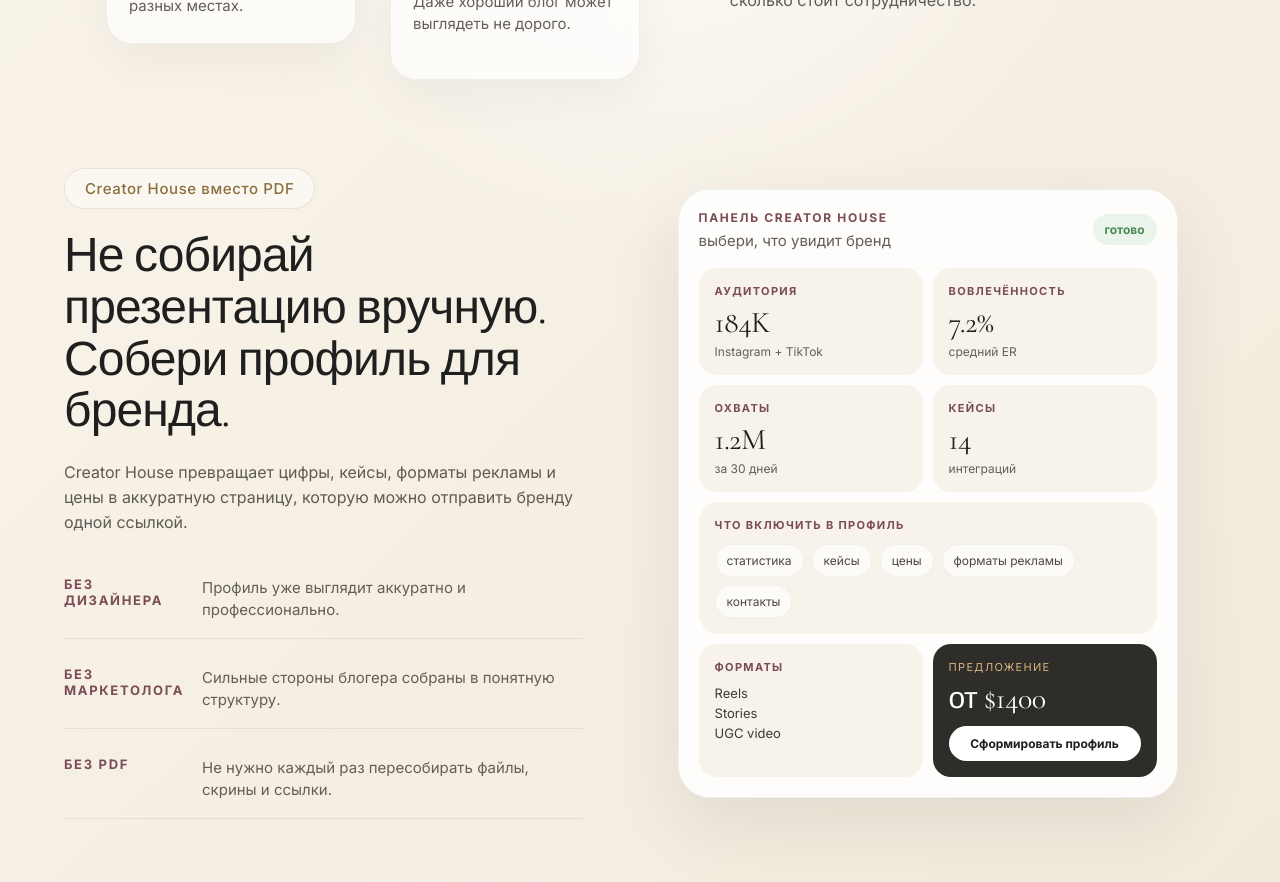
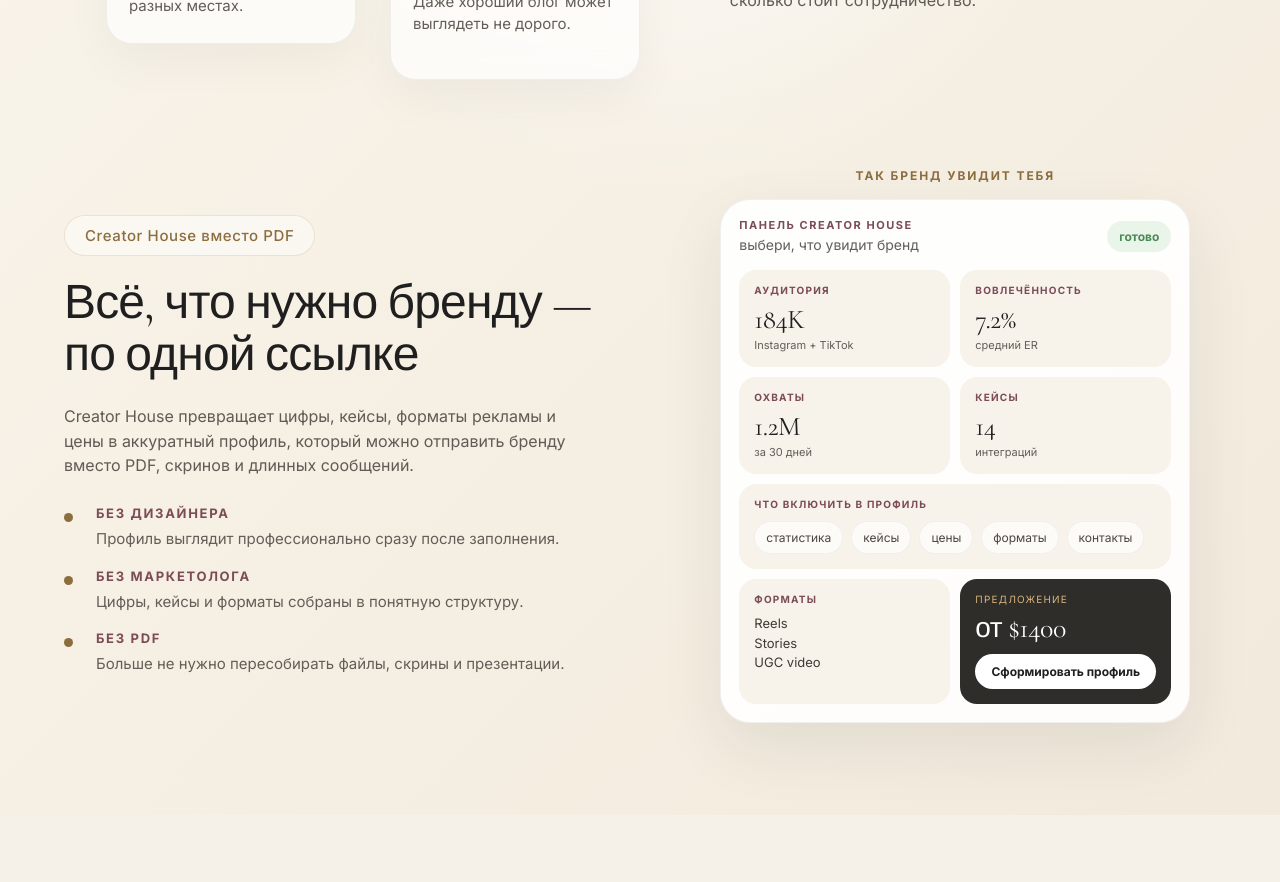
Before and after one commit to tsstish/creator-house, a Next.js app: page / in a window 1280 px wide. Shown: the part 1000-1882 px from the top of the page. After the commit the page ends 1815 px from the top, so only its background shows below. Built offline with nearby package versions, Linux system fonts and the light colour scheme.

Commit message:
Update page.tsx

```diff
--- a/app/page.tsx
+++ b/app/page.tsx
@@ -218,12 +218,14 @@
 
 {/* SHOWCASE SECTION */}
 
-<section style={{ padding: "42px 0 70px" }}>
+<section style={{ padding: "42px 0 68px" }}>
   <div
     style={{
+      maxWidth: 1160,
+      margin: "0 auto",
       display: "grid",
-      gridTemplateColumns: "minmax(420px, 0.9fr) minmax(500px, 1fr)",
-      gap: 56,
+      gridTemplateColumns: "minmax(420px, 0.95fr) minmax(420px, 0.85fr)",
+      gap: 48,
       alignItems: "center",
     }}
   >
@@ -251,11 +253,11 @@
           fontSize: 48,
           lineHeight: 1.08,
           letterSpacing: "-0.018em",
-          maxWidth: 600,
+          maxWidth: 560,
           margin: "0 0 22px",
         }}
       >
-        Не собирай презентацию вручную. Собери профиль для бренда.
+        Всё, что нужно бренду — по одной ссылке
       </h2>
 
       <p
@@ -263,72 +265,93 @@
           fontSize: 16,
           lineHeight: 1.55,
           color: "#5F5B55",
-          maxWidth: 520,
-          margin: "0 0 26px",
+          maxWidth: 510,
+          margin: "0 0 28px",
         }}
       >
-        Creator House превращает цифры, кейсы, форматы рекламы и цены в аккуратную
-        страницу, которую можно отправить бренду одной ссылкой.
+        Creator House превращает цифры, кейсы, форматы рекламы и цены в аккуратный
+        профиль, который можно отправить бренду вместо PDF, скринов и длинных сообщений.
       </p>
 
-      <div
-        style={{
-          display: "grid",
-          gap: 12,
-          maxWidth: 520,
-        }}
-      >
+      <div style={{ display: "grid", gap: 18, maxWidth: 520 }}>
         {[
-          ["Без дизайнера", "Профиль уже выглядит аккуратно и профессионально."],
-          ["Без маркетолога", "Сильные стороны блогера собраны в понятную структуру."],
-          ["Без PDF", "Не нужно каждый раз пересобирать файлы, скрины и ссылки."],
+          ["Без дизайнера", "Профиль выглядит профессионально сразу после заполнения."],
+          ["Без маркетолога", "Цифры, кейсы и форматы собраны в понятную структуру."],
+          ["Без PDF", "Больше не нужно пересобирать файлы, скрины и презентации."],
         ].map(([title, text]) => (
           <div
             key={title}
             style={{
               display: "grid",
-              gridTemplateColumns: "120px 1fr",
-              gap: 18,
+              gridTemplateColumns: "18px 1fr",
+              gap: 14,
               alignItems: "start",
-              padding: "16px 0",
-              borderBottom: "1px solid rgba(31,31,31,.08)",
             }}
           >
-            <div
+            <span
               style={{
-                fontSize: 13,
-                letterSpacing: ".13em",
-                textTransform: "uppercase",
-                color: "#7B4B56",
-                fontWeight: 700,
+                width: 9,
+                height: 9,
+                borderRadius: 99,
+                background: "#8C6D3E",
+                marginTop: 7,
               }}
-            >
-              {title}
-            </div>
+            />
 
-            <div
-              style={{
-                fontSize: 15,
-                lineHeight: 1.5,
-                color: "#625E58",
-              }}
-            >
-              {text}
+            <div>
+              <div
+                style={{
+                  fontSize: 13,
+                  letterSpacing: ".13em",
+                  textTransform: "uppercase",
+                  color: "#7B4B56",
+                  fontWeight: 700,
+                  marginBottom: 6,
+                }}
+              >
+                {title}
+              </div>
+
+              <div
+                style={{
+                  fontSize: 15,
+                  lineHeight: 1.5,
+                  color: "#625E58",
+                }}
+              >
+                {text}
+              </div>
             </div>
           </div>
         ))}
       </div>
     </div>
 
-    <div style={{ display: "flex", justifyContent: "center" }}>
+    <div>
       <div
         style={{
-          width: 500,
-          borderRadius: 32,
-          background: "rgba(255,255,255,.88)",
+          fontSize: 12,
+          letterSpacing: ".16em",
+          textTransform: "uppercase",
+          color: "#8C6D3E",
+          fontWeight: 700,
+          marginBottom: 16,
+          textAlign: "center",
+        }}
+      >
+        Так бренд увидит тебя
+      </div>
+
+      <div
+        style={{
+          width: 470,
+          maxWidth: "100%",
+          margin: "0 auto",
+          borderRadius: 30,
+          background: "rgba(255,255,255,.9)",
           border: "1px solid rgba(31,31,31,.06)",
-          boxShadow: "0 26px 72px rgba(31,31,31,.09)",
-          padding: 20,
+          boxShadow: "0 24px 64px rgba(31,31,31,.085)",
+          padding: 18,
         }}
       >
         <div
@@ -336,23 +359,23 @@
             display: "flex",
             justifyContent: "space-between",
             alignItems: "center",
-            marginBottom: 18,
+            marginBottom: 16,
           }}
         >
           <div>
             <div
               style={{
-                fontSize: 12,
+                fontSize: 11,
                 letterSpacing: ".14em",
                 textTransform: "uppercase",
                 color: "#7B4B56",
                 fontWeight: 700,
-                marginBottom: 6,
+                marginBottom: 5,
               }}
             >
               Панель Creator House
             </div>
-            <div style={{ fontSize: 15, color: "#625E58" }}>
+            <div style={{ fontSize: 14, color: "#625E58" }}>
               выбери, что увидит бренд
             </div>
           </div>
@@ -389,28 +412,28 @@
               key={label}
               style={{
                 background: "#f7f2ea",
-                borderRadius: 18,
-                padding: 16,
+                borderRadius: 17,
+                padding: 15,
               }}
             >
               <div
                 style={{
-                  fontSize: 11,
+                  fontSize: 10,
                   letterSpacing: ".12em",
                   textTransform: "uppercase",
                   color: "#7B4B56",
                   fontWeight: 700,
-                  marginBottom: 10,
+                  marginBottom: 9,
                 }}
               >
                 {label}
               </div>
 
-              <div className="display" style={{ fontSize: 30, lineHeight: 1, marginBottom: 6 }}>
+              <div className="display" style={{ fontSize: 27, lineHeight: 1, marginBottom: 5 }}>
                 {value}
               </div>
 
-              <div style={{ fontSize: 12, color: "#625E58" }}>{note}</div>
+              <div style={{ fontSize: 11, color: "#625E58" }}>{note}</div>
             </div>
           ))}
         </div>
@@ -418,26 +441,26 @@
         <div
           style={{
             background: "#f7f2ea",
-            borderRadius: 20,
-            padding: 16,
+            borderRadius: 18,
+            padding: 15,
             marginBottom: 10,
           }}
         >
           <div
             style={{
-              fontSize: 11,
+              fontSize: 10,
               letterSpacing: ".12em",
               textTransform: "uppercase",
               color: "#7B4B56",
               fontWeight: 700,
-              marginBottom: 12,
+              marginBottom: 10,
             }}
           >
             Что включить в профиль
           </div>
 
           <div style={{ display: "flex", flexWrap: "wrap", gap: 8 }}>
-            {["статистика", "кейсы", "цены", "форматы рекламы", "контакты"].map((item) => (
+            {["статистика", "кейсы", "цены", "форматы", "контакты"].map((item) => (
               <span
                 key={item}
                 style={{
@@ -465,24 +488,24 @@
           <div
             style={{
               background: "#f7f2ea",
-              borderRadius: 18,
-              padding: 16,
+              borderRadius: 17,
+              padding: 15,
             }}
           >
             <div
               style={{
-                fontSize: 11,
+                fontSize: 10,
                 letterSpacing: ".12em",
                 textTransform: "uppercase",
                 color: "#7B4B56",
                 fontWeight: 700,
-                marginBottom: 10,
+                marginBottom: 9,
               }}
             >
               Форматы
             </div>
 
-            <div style={{ fontSize: 13, lineHeight: 1.55, color: "#3F3A35" }}>
+            <div style={{ fontSize: 13, lineHeight: 1.5, color: "#3F3A35" }}>
               Reels
               <br />
               Stories
@@ -494,24 +517,24 @@
           <div
             style={{
               background: "#2F2D2A",
-              borderRadius: 18,
-              padding: 16,
+              borderRadius: 17,
+              padding: 15,
               color: "white",
             }}
           >
             <div
               style={{
-                fontSize: 11,
+                fontSize: 10,
                 letterSpacing: ".12em",
                 textTransform: "uppercase",
                 color: "#D7B47D",
-                marginBottom: 10,
+                marginBottom: 9,
               }}
             >
               предложение
             </div>
 
-            <div className="display" style={{ fontSize: 30, lineHeight: 1, marginBottom: 12 }}>
+            <div className="display" style={{ fontSize: 28, lineHeight: 1, marginBottom: 11 }}>
               от $1400
             </div>
 
@@ -521,7 +544,7 @@
                 background: "white",
                 color: "#1F1F1F",
                 borderRadius: 999,
-                padding: "10px 13px",
+                padding: "10px 12px",
                 fontSize: 12,
                 fontWeight: 650,
                 width: "100%",
```
